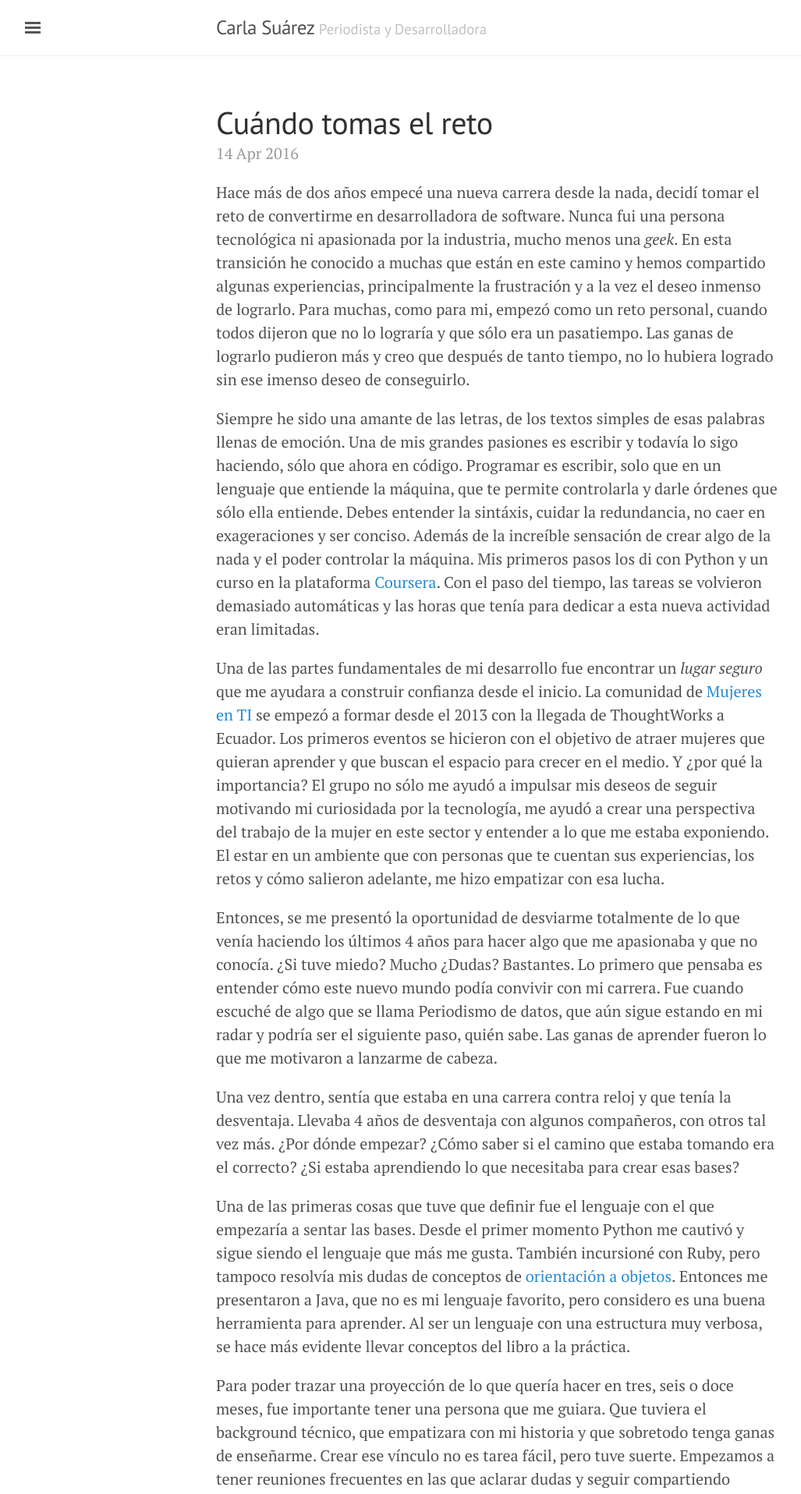
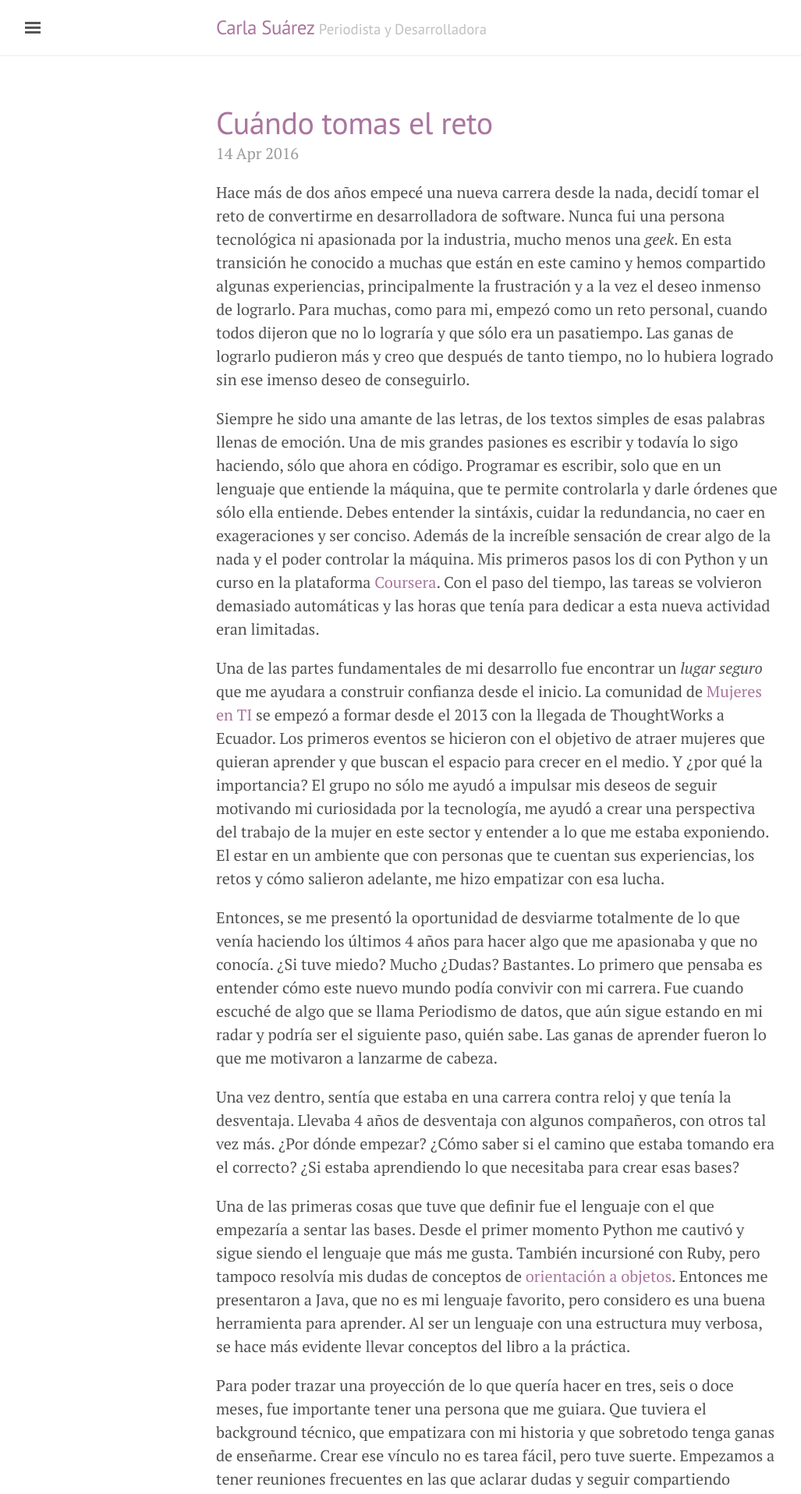
Before and after one commit to carlast22/carlast22.github.io, a Jekyll site: the page built from index.html, in a window 1280 px wide. Shown: the top 1916 px of the page at 78% size, without its empty margins (3-1030 px from the left). Built offline with Jekyll 4.4.1, drawn with Linux system fonts in a browser that asks for light colours; the list of posts is cut into pages by our own code.

Commit message:
Change colors

```diff
--- a/_layouts/default.html
+++ b/_layouts/default.html
@@ -3,7 +3,7 @@
 
   {% include head.html %}
 
-  <body>
+  <body class=theme-base-0e>
 
     {% include sidebar.html %}
 
```
